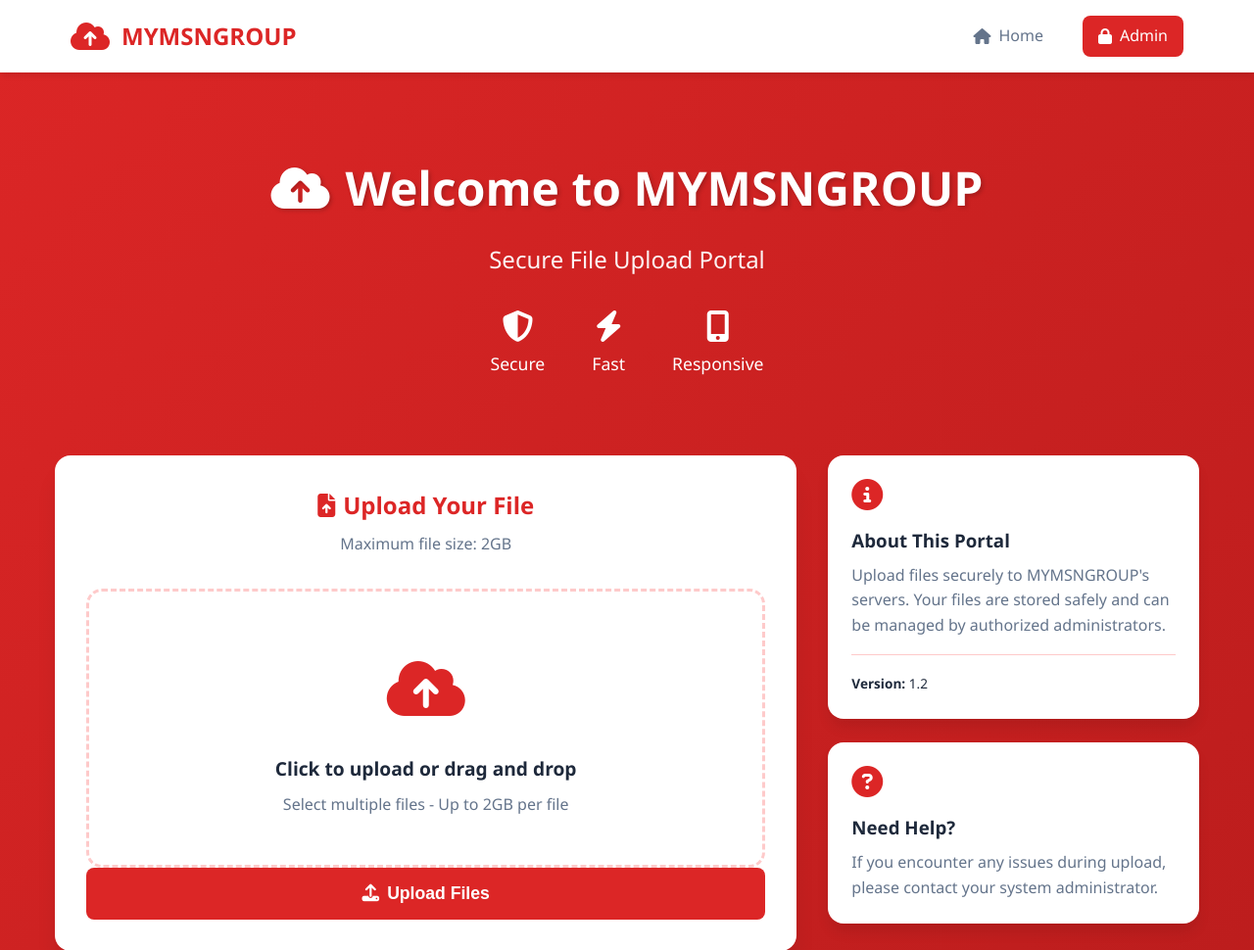
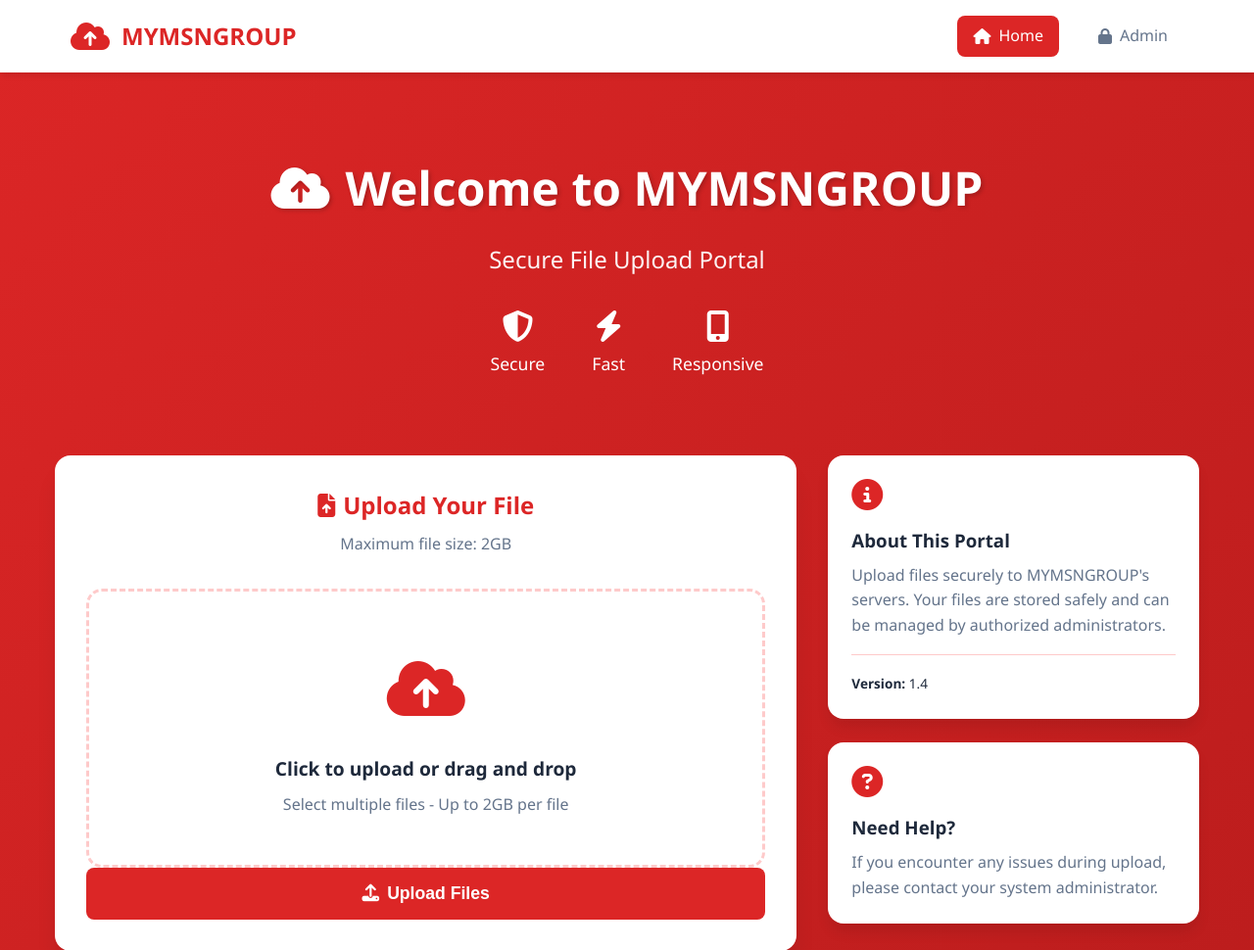
Before and after one commit to williswschan/FileUploadPortal, a Flask app: page / in a window 1280 px wide. Shown: the top 970 px of the page at 98% size. Run offline with Flask 3, Linux system fonts and the light colour scheme.

Commit message:
Fix Admin tab highlighting and update to version 1.4
- Fixed Admin tab to only highlight when active (not always red)
- Removed admin-link class from Admin tab for consistent behavior
- Updated version to 1.4 with navigation improvements
- All navigation tabs now show gray when not selected, red when active
- Improved user experience with proper active state indication

```diff
--- a/app.py
+++ b/app.py
@@ -14,11 +14,13 @@ MAX_CONTENT_LENGTH = 2 * 1024 * 1024 * 1024  # 2GB in bytes
 # ALLOWED_EXTENSIONS - removed to allow all file types
 
 # Version Information
-APP_VERSION = "1.2"
+APP_VERSION = "1.4"
 VERSION_HISTORY = {
     "1.0": "Initial release - Basic file upload functionality",
     "1.1": "Added health endpoint, original filename support, Docker configuration",
-    "1.2": "Updated file size limit to 2GB for better browser compatibility"
+    "1.2": "Updated file size limit to 2GB for better browser compatibility",
+    "1.3": "Added active state highlighting for navigation tabs",
+    "1.4": "Fixed Admin tab to only highlight when active (not always red)"
 }
 
 app.config['UPLOAD_FOLDER'] = UPLOAD_FOLDER
--- a/static/style.css
+++ b/static/style.css
@@ -82,6 +82,15 @@ body {
 .nav-link:hover {
     background: var(--light-bg);
     color: var(--primary-color);
+}
+
+.nav-link.active {
+    background: var(--primary-color);
+    color: white;
+}
+
+.nav-link.active:hover {
+    background: var(--primary-dark);
 }
 
 .nav-link.admin-link {
--- a/templates/base.html
+++ b/templates/base.html
@@ -16,17 +16,17 @@
             </div>
             <div class="nav-menu">
                 {% if session.get('admin_logged_in') %}
-                    <a href="{{ url_for('admin_panel') }}" class="nav-link">
+                    <a href="{{ url_for('admin_panel') }}" class="nav-link {% if request.endpoint == 'admin_panel' %}active{% endif %}">
                         <i class="fas fa-tachometer-alt"></i> Dashboard
                     </a>
                     <a href="{{ url_for('admin_logout') }}" class="nav-link">
                         <i class="fas fa-sign-out-alt"></i> Logout
                     </a>
                 {% else %}
-                    <a href="{{ url_for('index') }}" class="nav-link">
+                    <a href="{{ url_for('index') }}" class="nav-link {% if request.endpoint == 'index' %}active{% endif %}">
                         <i class="fas fa-home"></i> Home
                     </a>
-                    <a href="{{ url_for('admin_login') }}" class="nav-link admin-link">
+                    <a href="{{ url_for('admin_login') }}" class="nav-link {% if request.endpoint == 'admin_login' %}active{% endif %}">
                         <i class="fas fa-lock"></i> Admin
                     </a>
                 {% endif %}
```
